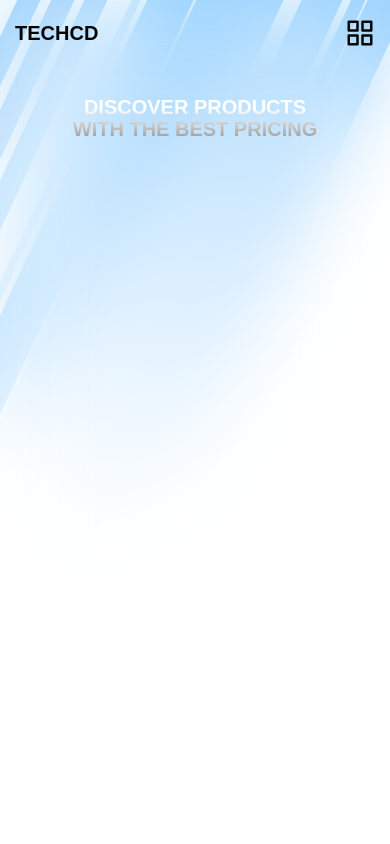
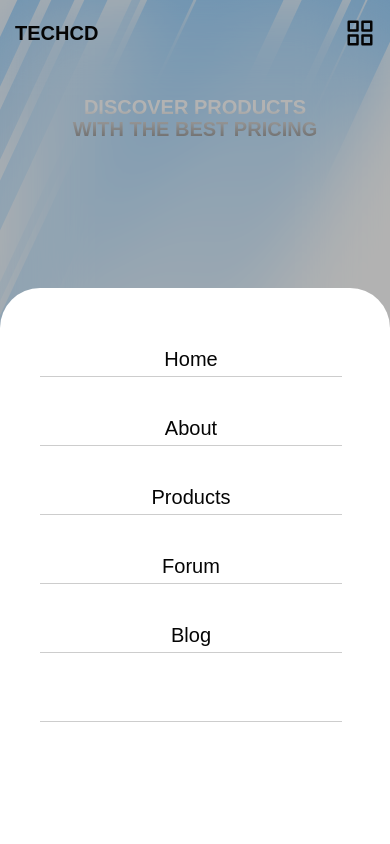
Before and after one commit to chamika-damith/techcd-portfolio, a Next.js app: page /pricing in a window 390 px wide. Shown: the top 844 px of the page. Built offline with nearby package versions, Linux system fonts and the light colour scheme; a web font is replaced by a local one.

Commit message:
feat: mobile navbar auth links

```diff
--- a/components/user/navbar/Navbar.tsx
+++ b/components/user/navbar/Navbar.tsx
@@ -10,7 +10,7 @@ import NavMenuIcon from "../icons/NavMenuIcon";
 
 const Navbar = () => {
   const activePath = usePathname();
-  const [IsMobileNavOpen, setIsMobileNavOpen] = useState(false);
+  const [IsMobileNavOpen, setIsMobileNavOpen] = useState(true);
 
   const getActiveLinkClasses = (href: string) => {
     const classes = "text-background dark:text-primary";
@@ -35,7 +35,10 @@ const Navbar = () => {
   return (
     <section className="fixed top-[1.5em] right-0 left-0 z-50">
       <div className="px-container container mx-auto flex items-center justify-between">
+        {/* Logo */}
         <p className="text-[20px] font-bold uppercase">Techcd</p>
+
+        {/* Mobile nav toggle */}
         <button onClick={toggleMobileNav}>
           <NavMenuIcon className="w-[30px]" />
         </button>
@@ -43,11 +46,15 @@ const Navbar = () => {
 
       {IsMobileNavOpen && (
         <>
+          {/* Mobile nav overlay */}
           <div
             className="fixed inset-0 -z-[1] bg-black/30"
             onClick={toggleMobileNav}
           ></div>
-          <nav className="from-background dark:to-background text-foreground fixed right-0 bottom-0 left-0 flex max-h-[70vh] rounded-t-[2em] bg-gradient-to-br to-[#0A2A4A] px-[2em] py-[3em] text-[20px] dark:from-[#0A2A4A]">
+
+          {/* Mobile nav */}
+          <nav className="bg-background text-foreground fixed right-0 bottom-0 left-0 flex max-h-[70vh] rounded-t-[2em] px-[2em] py-[3em] text-[20px] dark:from-[#0A2A4A]">
+            {/* Nav links */}
             <ul className="flex grow flex-col gap-[2em] overflow-auto pr-[8px]">
               {navLinks.map(({ href, placeholder }) => (
                 <li key={href} className="bg-amber-300/0 text-center">
@@ -60,6 +67,17 @@ const Navbar = () => {
                   <hr className="border-t-foreground mt-[0.3em] opacity-20" />
                 </li>
               ))}
+
+              {/* Sign in/up */}
+              <li className="dark:text-primary text-background flex justify-center gap-[0.5em] font-medium">
+                <Link href="/sign-up">
+                  <button className="uppercase">Signup</button>
+                </Link>
+                <div className="via-background dark:via-foreground h-full w-[1px] bg-gradient-to-b from-transparent to-transparent"></div>
+                <Link href="/sign-in">
+                  <button className="uppercase">Login</button>
+                </Link>
+              </li>
             </ul>
           </nav>
         </>
```
